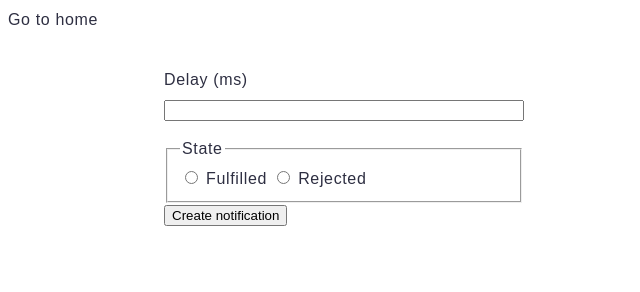
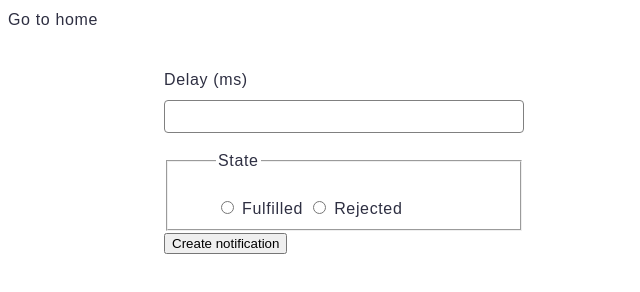
Before and after one commit to dvankevich/goit-js-hw-10, a website built with Vite: page src/2-snackbar.html in a window 1280 px wide. Shown: the whole page, without its empty margins (0-640 px from the left). Built offline with nearby package versions, Linux system fonts and the light colour scheme.

Commit message:
snakebar adding styles

```diff
--- a/src/css/snackbar.css
+++ b/src/css/snackbar.css
@@ -10,3 +10,23 @@
   gap: 8px;
   margin-bottom: 16px;
 }
+
+input {
+  border: 1px solid #808080;
+  border-radius: 4px;
+  transition: border 250ms linear;
+  padding: 8px 16px;
+  outline: transparent;
+}
+
+input:hover {
+  border: 1px solid #000;
+}
+
+input:focus {
+  border: 1px solid #4e75ff;
+}
+
+fieldset {
+  padding: 24px 48px 8px 48px;
+}
--- a/src/js/2-snackbar.js
+++ b/src/js/2-snackbar.js
@@ -94,9 +94,6 @@ const handleClick = event => {
           ...iziError,
           message: `${error.slice(1)}`,
         });
-        iziToast.error({
-          message: `${error.slice(1)}`,
-        });
         console.log(error); // "Error! Error passed to reject function"
       }
     );
```
